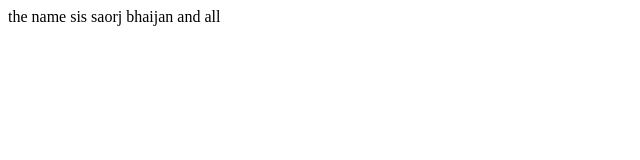
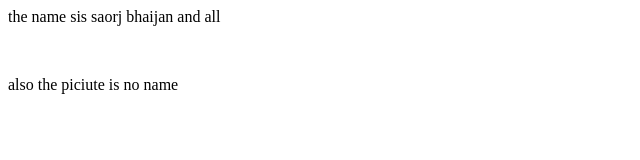
Before and after one commit to sawroooz/KU-kart, a plain HTML site: page index.htm in a window 1280 px wide. Shown: the whole page, without its empty margins (0-640 px from the left). Drawn offline with Linux system fonts and the light colour scheme.

Commit message:
new changes

```diff
--- a/index.htm
+++ b/index.htm
@@ -1,5 +1,7 @@
 <html>
     <body>
         <p> the name sis saorj bhaijan and all</p>
+    </br>
+    <p> also the piciute is  no name </p>
     </body>
 </html>
```
Also changed, not shown: 1 other file.
